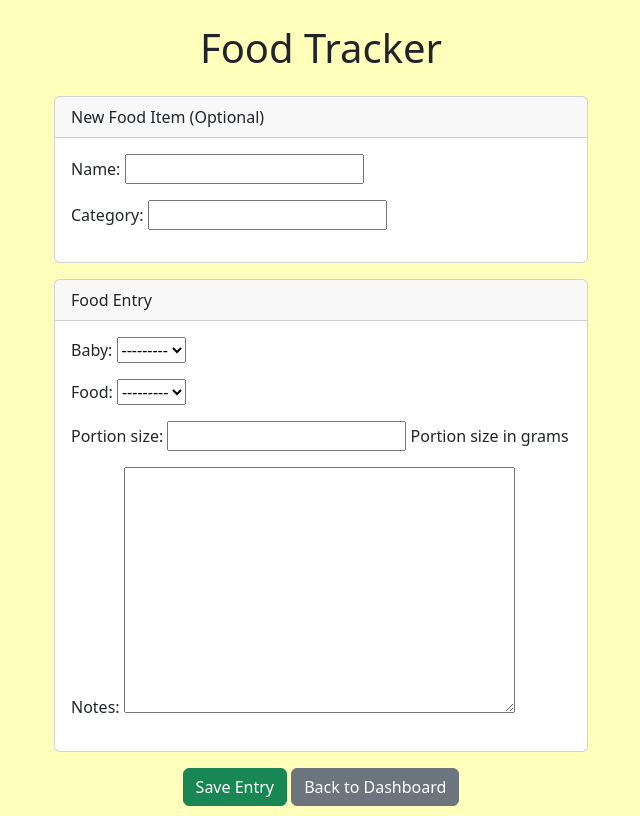
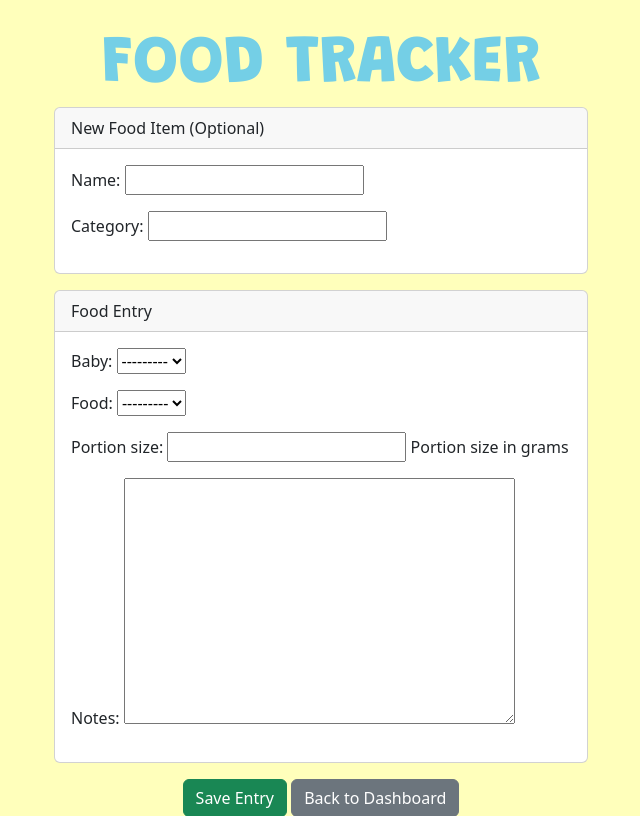
Before and after one commit to dledw001/BabyBites, a Django app: page /tracker/ in a window 1280 px wide. Shown: the top 816 px of the page, without its empty margins (319-959 px from the left). Run offline with Django 5.2, Linux system fonts and the light colour scheme; the visitor is signed in with stand-in values (Sample User, id 1); data that the repository does not hold is empty.

Commit message:
frontendtitles

```diff
--- a/core/templates/baby_list.html
+++ b/core/templates/baby_list.html
@@ -4,7 +4,7 @@
 
 {% block content %}
     <h1 class="bb-title mb-0 text-center py-2">
-    <span class="top">Baby Profile</span>
+    <span class="top">BABY PROFILE</span>
     </h1>
     <div class="row justify-content-center mt-4">
         <div class="col-12 col-sm-8 col-md-6 col-lg-4">
--- a/core/templates/tracker.html
+++ b/core/templates/tracker.html
@@ -4,7 +4,9 @@
 
 {% block content %}
 <div class="container mt-4">
-    <h1 class="text-center mb-4">Food Tracker</h1>
+    <h1 class="bb-title mb-0 text-center py-2">
+    <span class="top">FOOD TRACKER</span>
+    </h1>
 
     <!-- Form for adding food entries -->
     <div class="row justify-content-center">
```
